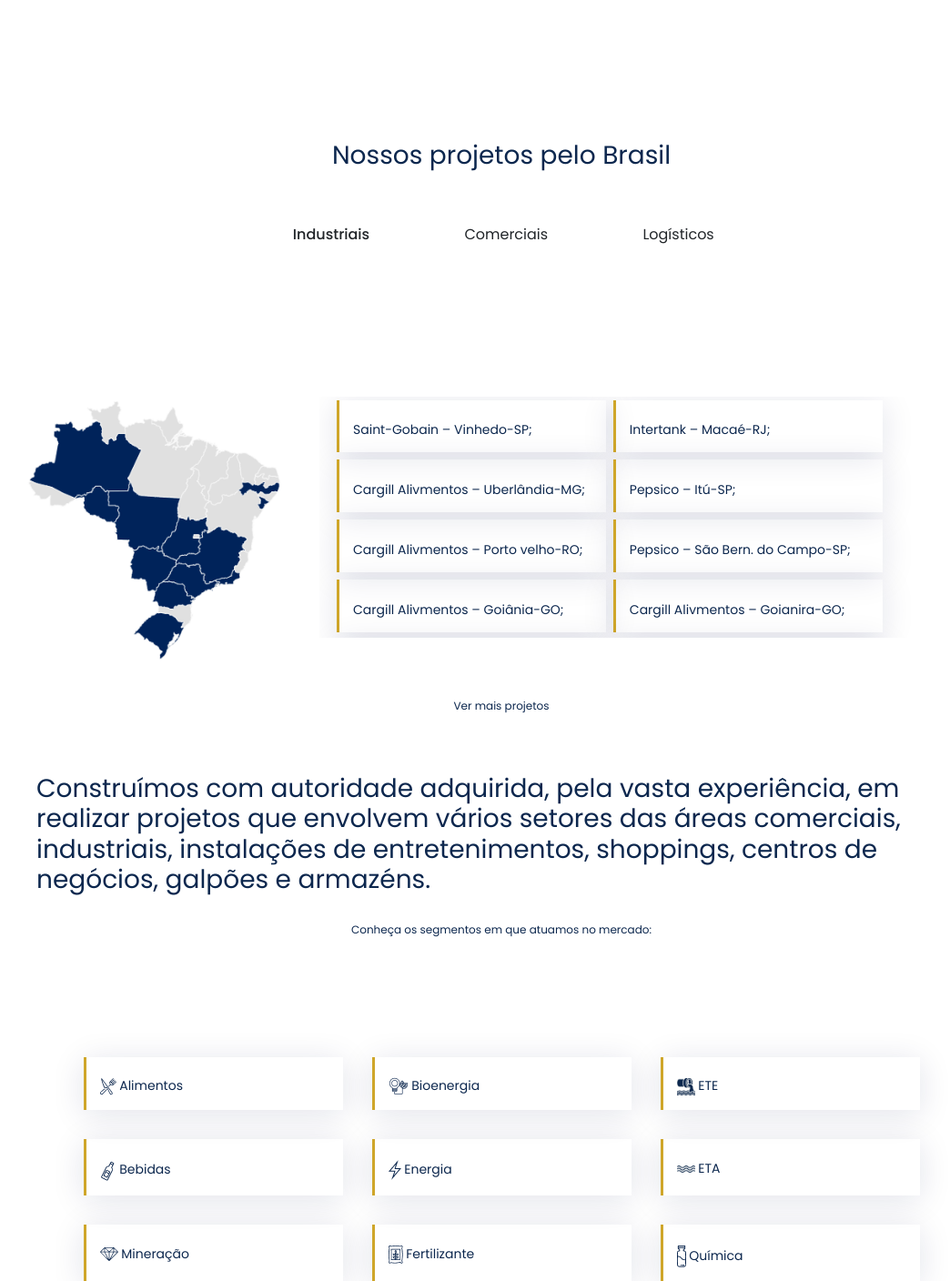
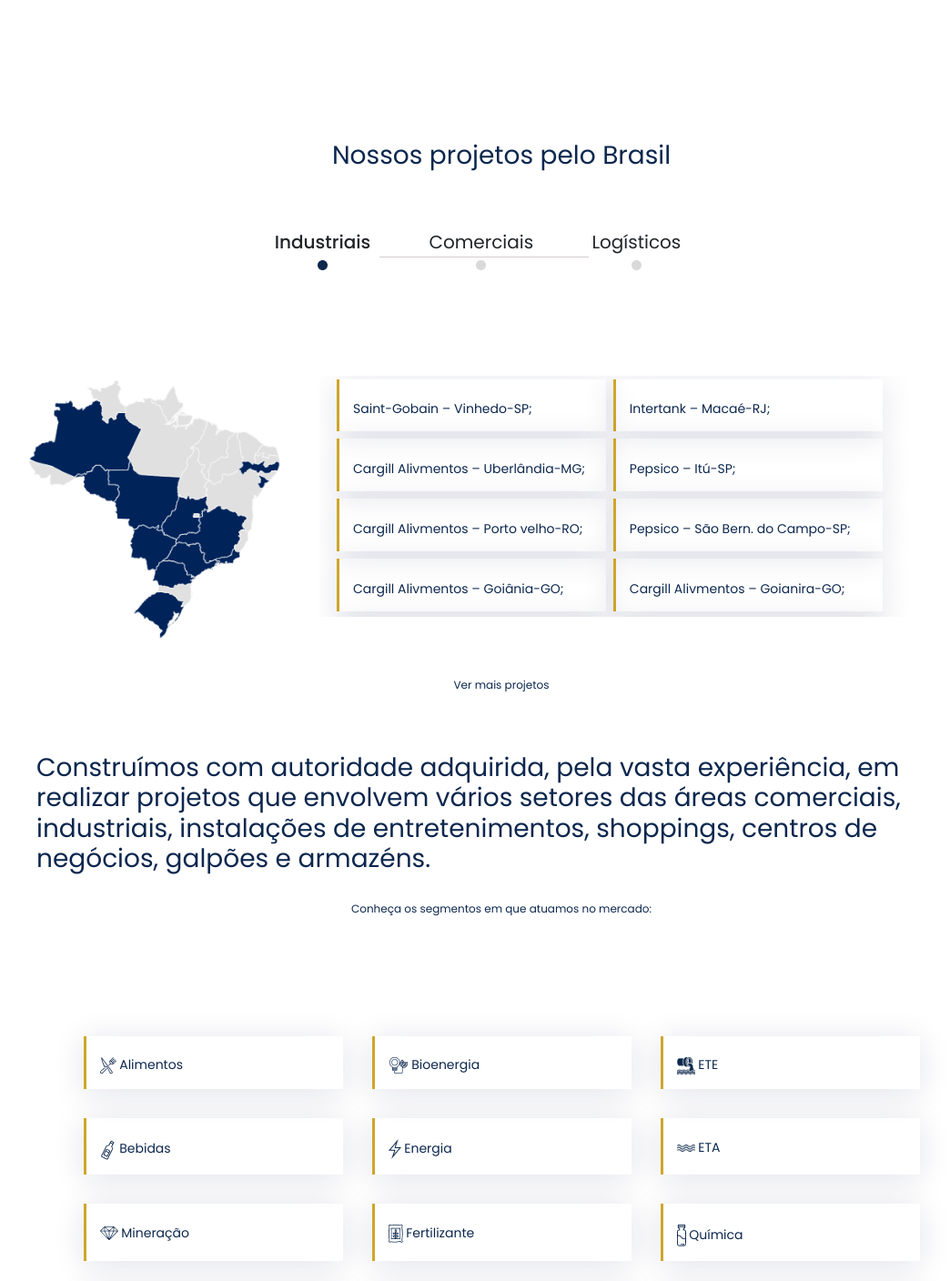
Before and after one commit to flavioborgesnunes/django.innovatore, a Django app: page /projetos in a window 1280 px wide. Shown: the part 646-2054 px from the top of the page at 91% size, without its empty margins (89-1133 px from the left). Run offline with Django 4.2, Linux system fonts and the light colour scheme; some libraries are stand-ins or nearby versions.

Commit message:
ajustar lista Projetos

```diff
--- a/core/static/css/nossos-projetos.css
+++ b/core/static/css/nossos-projetos.css
@@ -16,9 +16,20 @@
     margin-left: 22%;
     margin-top: 50px;
 }
+.ul-projetos::after{
+    content:"";
+    position:absolute;
+    z-index:-1;
+    top:116%;
+    right:42.5%;
+    border-bottom:1px solid rgb(212, 205, 205);
+    width:18%;
+}
 .li-projetos{
+    font-size: 20px;
+    line-height: 40px;
     display: inline-block;
-    padding: 0 50px;
+    padding: 0 30px;
     list-style:circle;
 }
 .construimos{
@@ -79,6 +90,36 @@
     overflow: hidden;
     height: 265px;
 }
+.cai{
+    display: flex;
+    margin: auto;
+    z-index: 2;
+}
+.cci{
+    display: none;
+    margin: auto;
+    z-index: 2;
+}
+.cac{
+    display: none;
+    margin: auto;
+    z-index: 2;
+}
+.ccc{
+    display: flex;
+    margin: auto;
+    z-index: 2;
+}
+.cal{
+    display: none;
+    margin: auto;
+    z-index: 2;
+}
+.ccl{
+    display: flex;
+    margin: auto;
+    z-index: 2;
+}
 @media screen and (max-width: 1000px){
     .projetos{
         background-image: url('../image/projetos/projetos-mob.jpg');
@@ -94,10 +135,21 @@
         margin-top: -300px;
         font-size: 36px;
     }
+    .projetos-brasil{
+        margin-top: 75px;
+    }
     .projetos-p-titulo{
         width: 80%;
         margin-left: 10%;
         text-align: center;
+    }
+    .ul-projetos{
+        margin-left: 10%;
+        /* border: none; */
+    }
+    .li-projetos{
+        font-size: 14px;
+        padding: 0px 10px;
     }
     .construimos{
         font-size: 28px;
--- a/core/static/js/projetos.js
+++ b/core/static/js/projetos.js
@@ -1,4 +1,19 @@
 window.onload = function init() {
+     $('.link-industriais').click(function(){
+          $('.div-logisticos').css('display','none')
+          $('.link-logisticos').css('font-weight','normal')
+          $('.div-comerciais').css('display','none')
+          $('.link-comerciais').css('font-weight','normal')
+          $('.div-industriais').css('display','flex')
+          $('.link-industriais').css('font-weight','500')
+          $('.cai').css('display','flex')
+          $('.cci').css('display','none')
+          $('.cac').css('display','none')
+          $('.ccc').css('display','flex')
+          $('.cal').css('display','none')
+          $('.ccl').css('display','flex')
+     });
+
      $('.link-comerciais').click(function(){
           $('.div-industriais').css('display','none')
           $('.link-industriais').css('font-weight','normal')
@@ -6,15 +21,14 @@
           $('.link-logisticos').css('font-weight','normal')
           $('.div-comerciais').css('display','flex')
           $('.link-comerciais').css('font-weight','500')
+          $('.cac').css('display','flex')
+          $('.ccc').css('display','none')
+          $('.cal').css('display','none')
+          $('.ccl').css('display','flex')
+          $('.cai').css('display','none')
+          $('.cci').css('display','flex')
      });
-   $('.link-industriais').click(function(){
-       $('.div-logisticos').css('display','none')
-       $('.link-logisticos').css('font-weight','normal')
-       $('.div-comerciais').css('display','none')
-       $('.link-comerciais').css('font-weight','normal')
-       $('.div-industriais').css('display','flex')
-       $('.link-industriais').css('font-weight','500')
-   });
+
    $('.link-logisticos').click(function(){
         $('.div-industriais').css('display','none')
         $('.link-industriais').css('font-weight','normal')
@@ -22,9 +36,18 @@
         $('.link-comerciais').css('font-weight','normal')
         $('.div-logisticos').css('display','flex')
         $('.link-logisticos').css('font-weight','500')
+        $('.cal').css('display','flex')
+        $('.ccl').css('display','none')
+        $('.cac').css('display','none')
+        $('.ccc').css('display','flex')
+        $('.cai').css('display','none')
+        $('.cci').css('display','flex')
      });
 
    $('.tag-veja-mais').click(function(){
+     let mobile = $('body').width();
+
+          if (mobile > 1000) {
 
                if ($('.div-industriais').is(':visible')){
 
@@ -44,5 +67,45 @@
                          $('.lista-comerciais').animate({height : '237px'},1000)
                     }
                }
+               if ($('.div-logisticos').is(':visible')){
+
+                    if($('.lista-logisticos').height() <= 265){
+                         $('.lista-logisticos').animate({height : '300px'},1000)
+                    }
+                    else{
+                         $('.lista-logisticos').animate({height : '237px'},1000)
+                    }
+               }
+          }
+          else{
+               if ($('.div-industriais').is(':visible')){
+
+                    if($('.lista-industriais').height() <= 265){
+                         $('.lista-industriais').animate({height : '2000px'},1000)
+                    }
+                    else{
+                         $('.lista-industriais').animate({height : '265px'},1000)
+                    }
+               }
+               if ($('.div-comerciais').is(':visible')){
+
+                    if($('.lista-comerciais').height() <= 237){
+                         $('.lista-comerciais').animate({height : '1000px'},1000)
+                    }
+                    else{
+                         $('.lista-comerciais').animate({height : '237px'},1000)
+                    }
+               }
+               if ($('.div-logisticos').is(':visible')){
+
+                    if($('.lista-logisticos').height() <= 265){
+                         $('.lista-logisticos').animate({height : '480px'},1000)
+                    }
+                    else{
+                         $('.lista-logisticos').animate({height : '237px'},1000)
+                    }
+               }
+
+          }
    });
 }
--- a/core/templates/projetos.html
+++ b/core/templates/projetos.html
@@ -84,15 +84,17 @@
     <section class="container">
         <div class="row text-align-center">
             <div class="col-12">
-                <h1 class="text-center">Nossos projetos pelo Brasil</h1>
+                <h1 class="text-center projetos-brasil">Nossos projetos pelo Brasil</h1>
             </div>
             <ul class="text-center ul-projetos">
-                <li class="li-projetos link-industriais">Industriais</li>
-                <li class="li-projetos link-comerciais">Comerciais</li>
-                <li class="li-projetos link-logisticos">Logísticos</li>
+                <li class="li-projetos link-industriais">Industriais <br><img src="{% static 'image/projetos/circuloAzul.png' %}" alt="" class="cai"><img src="{% static 'image/projetos/circuloCinza.png' %}" alt="" class="cci"></li>
+
+                <li class="li-projetos link-comerciais">Comerciais<br><img src="{% static 'image/projetos/circuloAzul.png' %}" alt="" class="cac"><img src="{% static 'image/projetos/circuloCinza.png' %}" alt="" class="ccc"></li>
+
+                <li class="li-projetos link-logisticos">Logísticos<br><img src="{% static 'image/projetos/circuloAzul.png' %}" alt="" class="cal"><img src="{% static 'image/projetos/circuloCinza.png' %}" alt="" class="ccl"></li>
             </ul>
         </div>
-        <div class="container margem-150">
+        <div class="container margem-100">
             <div class="row div-industriais">
                 <div class="col-lg-4 col-sm-12"><img class="imagens" src="{% static 'image/projetos/industrial.png' %}" alt=""></div>
                 <div class="col-lg-8 col-sm-12 row lista-industriais">
```
Lines whose indentation alone changed are shown as unchanged.
